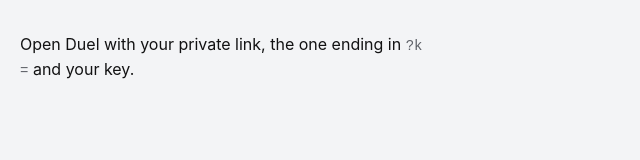
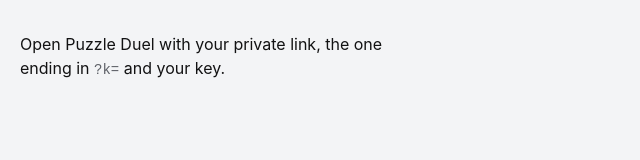
Before and after one commit to clars32/puzzle-duel, a plain HTML site: page index.html in a window 1280 px wide. Shown: the whole page, without its empty margins (0-640 px from the left). Drawn offline with Linux system fonts and the light colour scheme.

Commit message:
Add files via upload

```diff
--- a/index.html
+++ b/index.html
@@ -7,7 +7,7 @@
 <!-- Home-screen app: icon, name, and opening full screen -->
 <link rel="apple-touch-icon" href="apple-touch-icon.png">
 <link rel="icon" type="image/png" href="icon-512.png">
-<meta name="apple-mobile-web-app-title" content="Duel">
+<meta name="apple-mobile-web-app-title" content="Puzzle Duel">
 <meta name="apple-mobile-web-app-capable" content="yes">
 <meta name="mobile-web-app-capable" content="yes">
 <meta name="apple-mobile-web-app-status-bar-style" content="default">
@@ -28,7 +28,7 @@
 // The Google Apps Script scoreboard. If you ever make a NEW deployment, paste its URL here.
 const SCOREBOARD = 'https://script.google.com/macros/s/AKfycbzkAecGl9odla9_Ca5yHT2G484_rICHl0xRkGxzAFe1Dy4WnigMBupOi9q7KDskAb2N3g/exec';
 
-// The key comes from this page's own link (…/duel/?k=yourkey), so it never sits in the public repo.
+// The key comes from this page's own link (…/puzzle-duel/?k=yourkey), so it never sits in the public repo.
 function getKey() {
   const fromUrl = new URLSearchParams(location.search).get('k');
   try {
@@ -39,7 +39,7 @@
 
 const key = getKey();
 if (!key) {
-  document.body.innerHTML = '<div class="msg"><p>Open Duel with your private link, the one ending in <code>?k=</code> and your key.</p></div>';
+  document.body.innerHTML = '<div class="msg"><p>Open Puzzle Duel with your private link, the one ending in <code>?k=</code> and your key.</p></div>';
 } else {
   const frame = document.createElement('iframe');
   frame.title = 'Puzzle Duel scoreboard';
```
